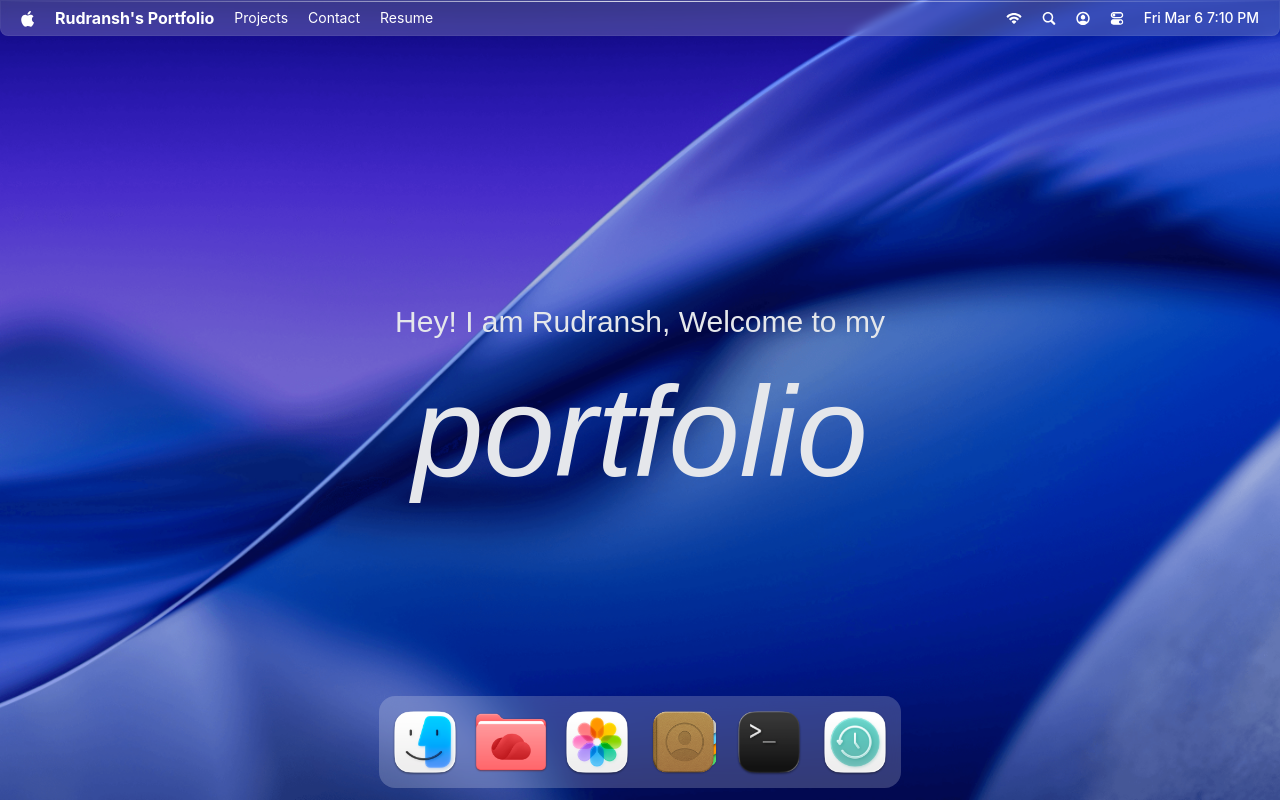
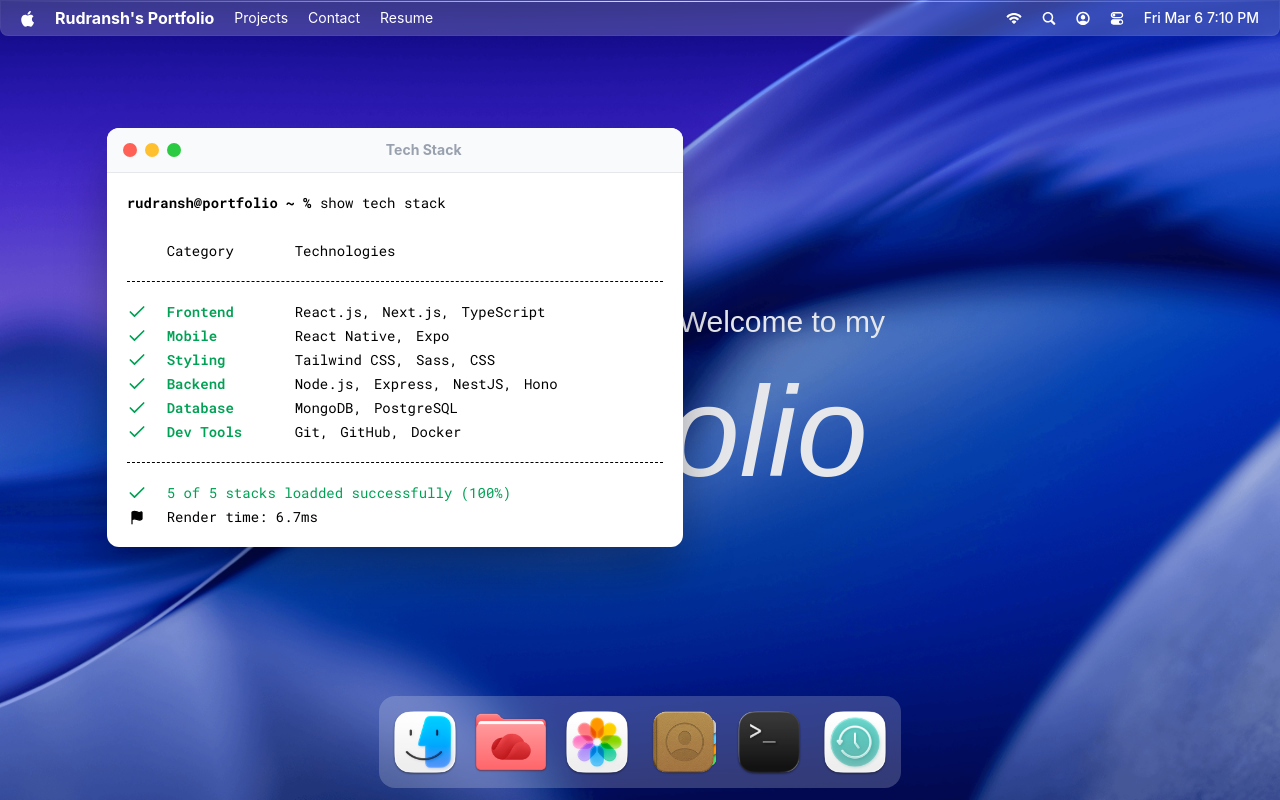
Before and after one commit to rudranshgoel1/new-portfolio, a React (Vite) app: page / in a window 1280 px wide. Both pictures are taken after a click on the button 769 px from the left and 742 px from the top of the page. Built offline with nearby package versions, Linux system fonts and the light colour scheme; a web font is replaced by a local one.

Commit message:
terminal works idk how, uhh wdded window controls and the thing which drags the window, and closes it, minimize and maximize will do later

```diff
--- a/package.json
+++ b/package.json
@@ -14,11 +14,13 @@
     "@tailwindcss/vite": "^4.2.1",
     "dayjs": "^1.11.19",
     "gsap": "^3.14.2",
+    "immer": "^11.1.4",
     "lucide-react": "^0.577.0",
     "react": "^19.2.0",
     "react-dom": "^19.2.0",
     "react-tooltip": "^5.30.0",
-    "tailwindcss": "^4.2.1"
+    "tailwindcss": "^4.2.1",
+    "zustand": "^5.0.11"
   },
   "devDependencies": {
     "@eslint/js": "^9.39.1",
--- a/src/App.jsx
+++ b/src/App.jsx
@@ -1,4 +1,9 @@
 import { Navbar, Welcome, Dock } from "#components"
+import { Draggable } from "gsap/Draggable"
+import gsap from "gsap";
+import { Terminal } from "#windows";
+
+gsap.registerPlugin(Draggable);
 
 const App = () => {
   return (
@@ -6,6 +11,8 @@
       <Navbar />
       <Welcome />
       <Dock />
+
+      <Terminal />
     </main>
   )
 }
--- a/src/components/Dock.jsx
+++ b/src/components/Dock.jsx
@@ -4,8 +4,10 @@
 import { useRef } from "react";
 import { Tooltip } from "react-tooltip";
 import gsap from "gsap";
+import useWindowStore from "#store/window";
 
 const Dock = () => {
+    const { openWindow, closeWindow, windows } = useWindowStore();
     const dockRef = useRef(null);
 
     useGSAP(() => {
@@ -55,7 +57,17 @@
         }
     }, []);
 
-    const toggleApp = (app) => {};
+    const toggleApp = (app) => {
+        if(!app.canOpen) return;
+
+        const window = windows[app.id];
+
+        if(window.isOpen) {
+            closeWindow(app.id);
+        } else {
+            openWindow(app.id);
+        }
+    };
 
     return (
         <section id="dock">
--- /dev/null
+++ b/src/components/WindowControls.jsx
@@ -0,0 +1,14 @@
+import useWindowStore from "#store/window";
+
+const WindowControls = ({ target }) => {
+    const { closeWindow } = useWindowStore();
+    return (
+      <div id="window-controls">
+          <div className="close" onClick={() => closeWindow(target)} />
+          <div className="minimize" />
+          <div className="maximize" />
+      </div>
+    )
+}
+
+export default WindowControls
--- a/src/components/index.js
+++ b/src/components/index.js
@@ -1,5 +1,6 @@
 import Navbar from "#components/Navbar.jsx"
 import Welcome from "#components/Welcome.jsx"
 import Dock from "#components/Dock.jsx"
+import WindowControls from "#components/WindowControls.jsx";
 
-export { Navbar, Welcome, Dock };
+export { Navbar, Welcome, Dock, WindowControls };
--- /dev/null
+++ b/src/hoc/WindowWrapper.jsx
@@ -0,0 +1,52 @@
+import useWindowStore from "#store/window";
+import { useGSAP } from "@gsap/react";
+import { useLayoutEffect, useRef } from "react";
+import gsap from "gsap";
+import { Draggable } from "gsap/Draggable";
+
+const WindowWrapper = (Component, windowKey) => {
+    const Wrapped = (props) => {
+        const { focusWindow, windows } = useWindowStore();
+        const { isOpen, zIndex } = windows[windowKey];
+        const ref = useRef(null)
+
+        useGSAP(() => {
+            const el = ref.current;
+            if(!el || !isOpen) return;
+
+            el.style.display = "block";
+
+            gsap.fromTo(el, { scale: 0.8, opacity: 0, y: 40 }, { scale: 1, opacity: 1, y: 0, duration: 0.3, ease: "power3.out"})
+        }, [isOpen]);
+
+        useGSAP(() => {
+            const el = ref.current;
+            if (!el) return;
+
+            const [instance] = Draggable.create(el, { onPress: () => focusWindow(windowKey) });
+
+            return () => instance.kill();
+        }, [])
+
+        useLayoutEffect(() => {
+            const el = ref.current;
+
+            if(!el) return;
+            el.style.display = isOpen ? "block" : "none";
+        }, [isOpen]);
+
+        return <section
+                    id={windowKey}
+                    ref={ref}
+                    style={{ zIndex }}
+                    className="absolute">
+                        <Component { ... props} />
+                    </section>;
+    };
+
+    Wrapped.displayName = `WindowWrapper(${Component.displayName || Component.name || 'Component'})`;
+
+    return Wrapped;
+}
+
+export default WindowWrapper
--- /dev/null
+++ b/src/store/window.js
@@ -0,0 +1,32 @@
+import { INITIAL_Z_INDEX, WINDOW_CONFIG } from "#constants";
+import { create } from "zustand";
+import { immer } from "zustand/middleware/immer";
+
+const useWindowStore = create(immer((set) => ({
+    windows: WINDOW_CONFIG,
+        nextZIndex: INITIAL_Z_INDEX + 1,
+
+        openWindow: (windowKey, data = null) => set((state) => {
+            const win = state.windows[windowKey];
+            win.isOpen = true;
+            win.zIndex = state.nextZindex;
+            win.data = data ?? win.data;
+            state.nextZIndex++;
+        }),
+
+        closeWindow: (windowKey) => set((state) => {
+            const win = state.windows[windowKey];
+            if (!win) return;
+            win.isOpen = false;
+            win.zIndex = INITIAL_Z_INDEX;
+            win.data = null;
+        }),
+
+        focusWindow: (windowKey) => set((state) => {
+            const win = state.windows[windowKey];
+            win.zIndex = state.nextZIndex++;
+        }),
+})),
+);
+
+export default useWindowStore;
--- /dev/null
+++ b/src/windows/Terminal.jsx
@@ -0,0 +1,55 @@
+import { techStack } from "#constants";
+import WindowWrapper from "#hoc/WindowWrapper";
+import { Check } from "lucide-react";
+import { Flag } from "lucide-react";
+import WindowControls from "#components/WindowControls";
+
+const Terminal = () => {
+  return (<>
+  <div id="window-header">
+    <WindowControls target="terminal"/>
+    <h2>Tech Stack</h2>
+  </div>
+
+  <div className="techstack">
+    <p>
+        <span className="font-bold">rudransh@portfolio ~ % </span>
+        show tech stack
+    </p>
+
+    <div className="label">
+        <p className="w-32">Category</p>
+        <p>Technologies</p>
+    </div>
+
+    <ul className="content">
+        {techStack.map(({ category, items}) => (
+            <li className="flex items-center">
+                <Check className="check" size={20} />
+                <h3>{category}</h3>
+                <ul>
+                    {items.map((item, i) => (
+                        <li key={i}>{item}{i < items.length -1 ? "," : ""}</li>
+                    ))}
+                </ul>
+            </li>
+        ))}
+    </ul>
+
+    <div className="footnote">
+        <p>
+            <Check size={20}/> 5 of 5 stacks loadded successfully (100%)
+        </p>
+
+        <p className="text-black">
+            <Flag size={15} fill="black" /> Render time: 6.7ms
+        </p>
+    </div>
+  </div>
+  </>
+  );
+};
+
+const TerminalWindow = WindowWrapper(Terminal, 'terminal');
+
+export default TerminalWindow;
--- /dev/null
+++ b/src/windows/index.js
@@ -0,0 +1,3 @@
+import Terminal from "./Terminal";
+
+export { Terminal };
```
Also changed, not shown: 1 other file (tests, documents, lock files or other folders).
